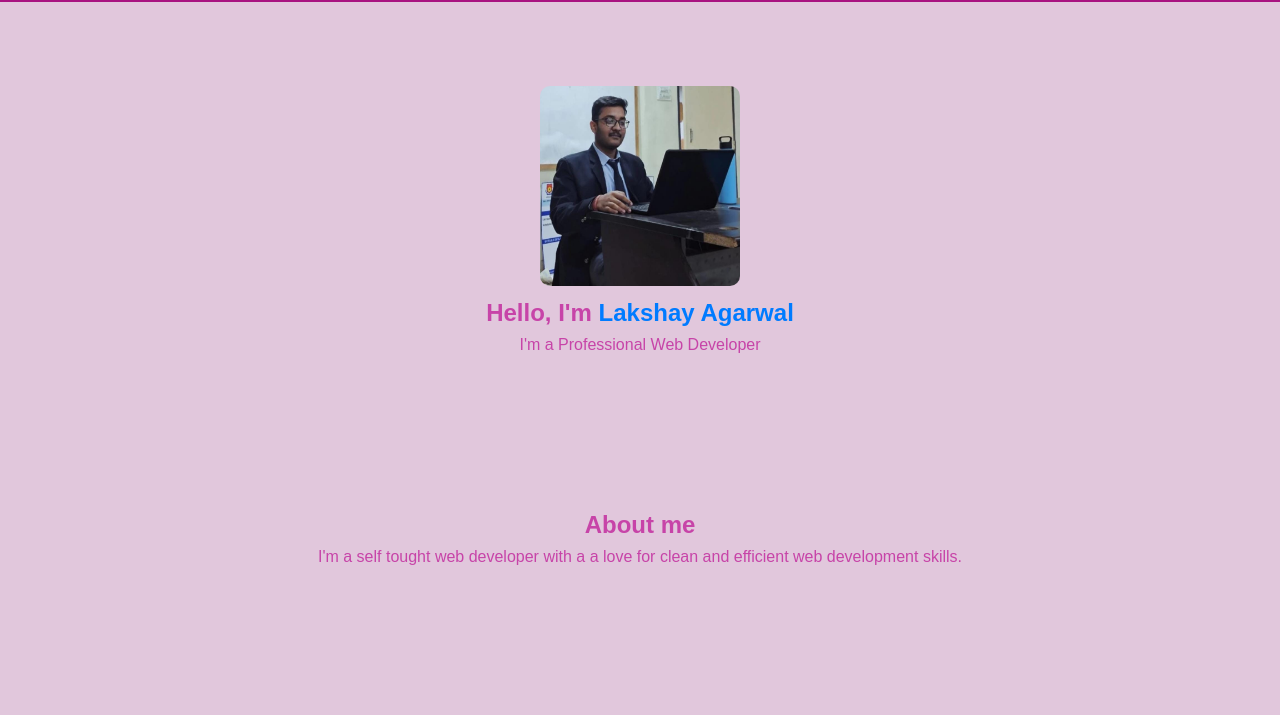
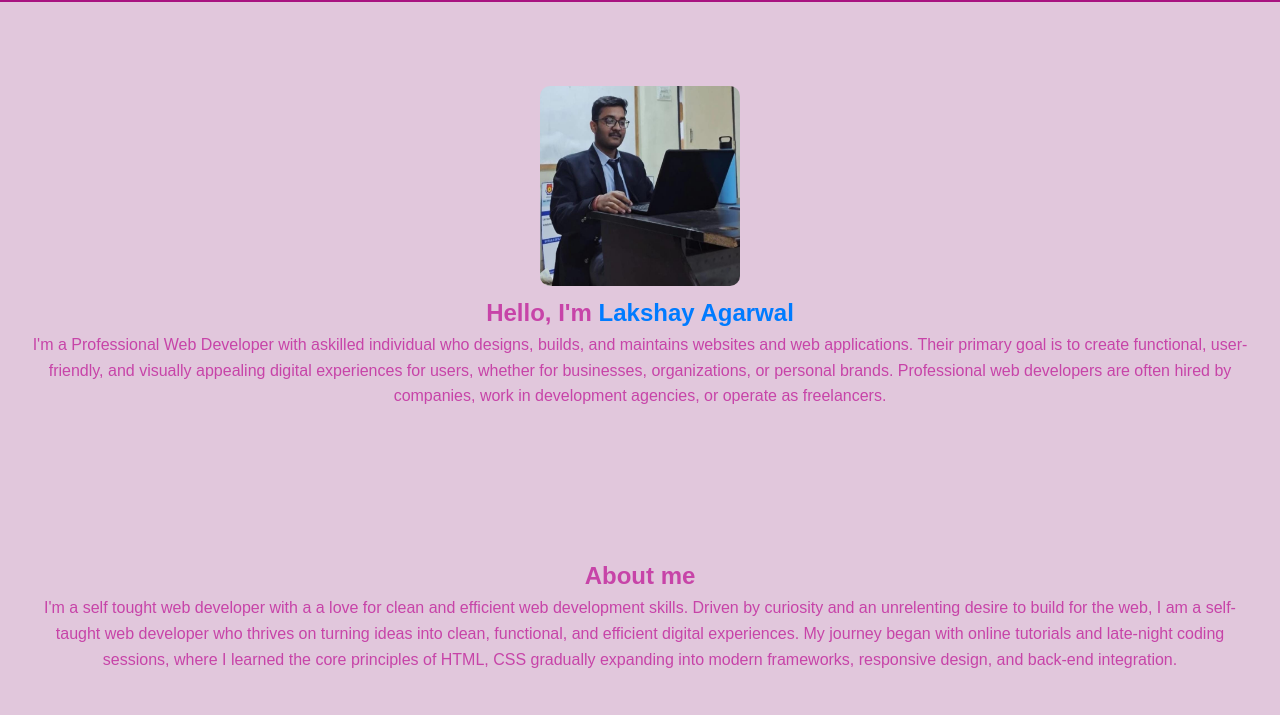
Before and after one commit to lakshay0714/portfolio, a plain HTML site: page index.html in a window 1280 px wide. Shown: the part 81-796 px from the top of the page. Drawn offline with Linux system fonts and the light colour scheme; files whose address does not match are found by name.

Commit message:
index.html

```diff
--- a/index.html
+++ b/index.html
@@ -29,13 +29,14 @@
         <img src="images/photo.jpg" alt="project1">
         <div></div>
         <h1>Hello, I'm <span class="highlight">Lakshay Agarwal</span></h1>
-         <p>I'm a Professional Web Developer</p>
+         <p>I'm a Professional Web Developer with askilled individual who designs, builds, and maintains websites and web applications. Their primary goal is to create functional, user-friendly, and visually appealing digital experiences for users, whether for businesses, organizations, or personal brands. Professional web developers are often hired by companies, work in development agencies, or operate as freelancers.</p>
+       </p>
         </div>
     </section>
 
     <section id="about" class="section">
         <h2>About me</h2>
-        <p>I'm a self tought web developer with a a love for clean and efficient web development skills.</p>
+        <p>I'm a self tought web developer with a a love for clean and efficient web development skills. Driven by curiosity and an unrelenting desire to build for the web, I am a self-taught web developer who thrives on turning ideas into clean, functional, and efficient digital experiences. My journey began with online tutorials and late-night coding sessions, where I learned the core principles of HTML, CSS gradually expanding into modern frameworks, responsive design, and back-end integration.</p>
     </section>
 
     <section id="skills" class="section">
@@ -80,7 +81,7 @@
 
     <section id="hireme" class="section">
         <h3>Hire me</h3>
-        <p>I'm available for freelance work. </p>
+        <p>I'm available for freelance web development projects! I specialize in creating responsive, user-friendly websites using modern technologies like HTML, CSS, and more. Whether you need a new website, a redesign, or help with debugging and optimization, I'm ready to help. Let's build something great together!</p>
     </section>
 
     <section id="contact" class="section">
```
